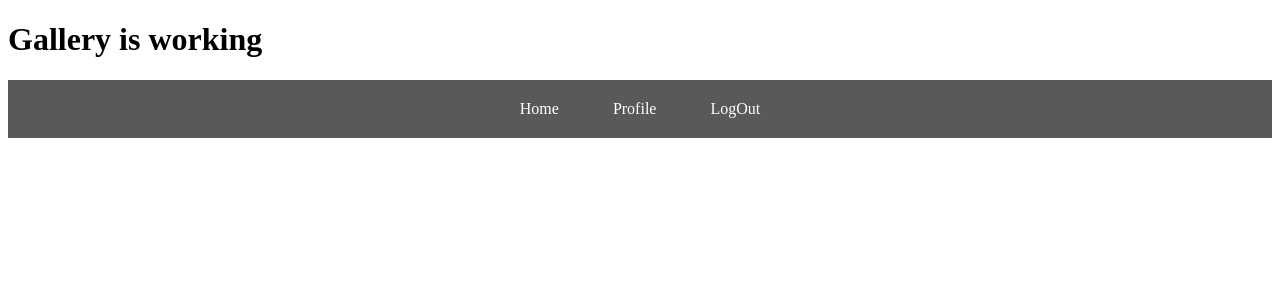
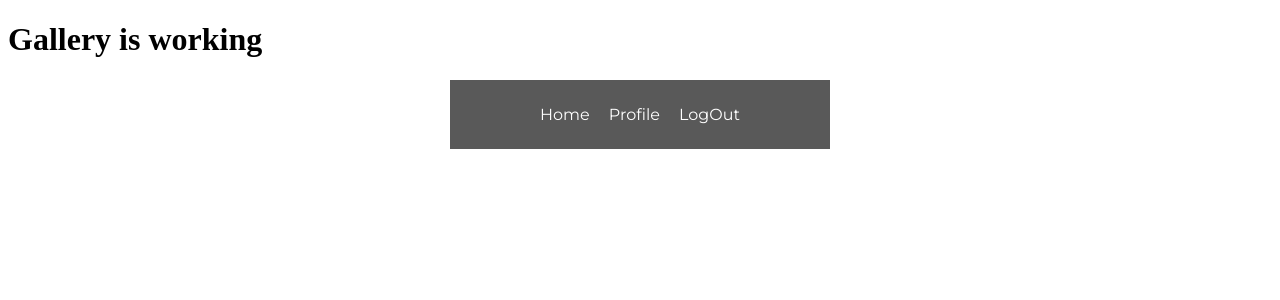
Before and after one commit to kmodipa/simple-mvc, a PHP site: page /Views/gallery.php in a window 1280 px wide. Shown: the top 300 px of the page. Run offline with PHP 8.4, Linux system fonts and the light colour scheme; some libraries are stand-ins or nearby versions.

Commit message:
reduced the nav bar

```diff
--- a/Views/css/index.css
+++ b/Views/css/index.css
@@ -9,14 +9,20 @@
 	color: #ffffff;
 	list-style: none;
 	text-align: center;
-	padding: 20px 0 20px 0;
+	padding: 2% 0 2% 0;
+
+	/* Shape the div */
+  	margin-top: 0%;
+ 	margin-left: 35%;
+  	margin-right: 35%;
+  	margin-bottom: 0%;
 }
 
 /* List inside the nav bar */
 .nav > li {
 	display: inline-block;
-	padding: 0 25px 0 25px;
-
+	padding: 0 2% 0 2%;
+	font-family: 'Montserrat', serif;
 }
 
 /* The links inside the nav bar */
```
